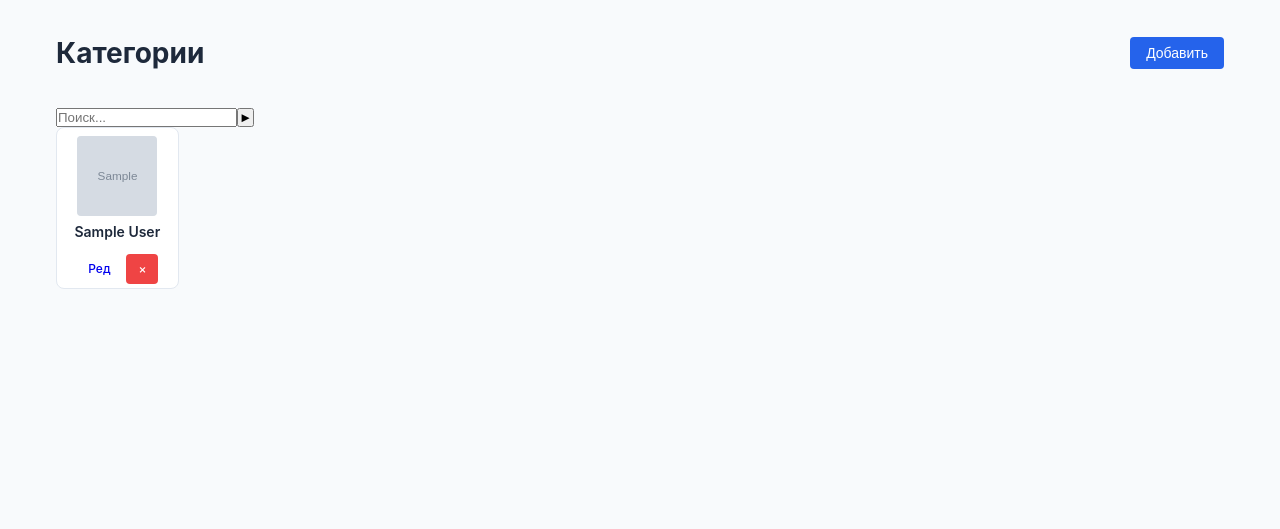
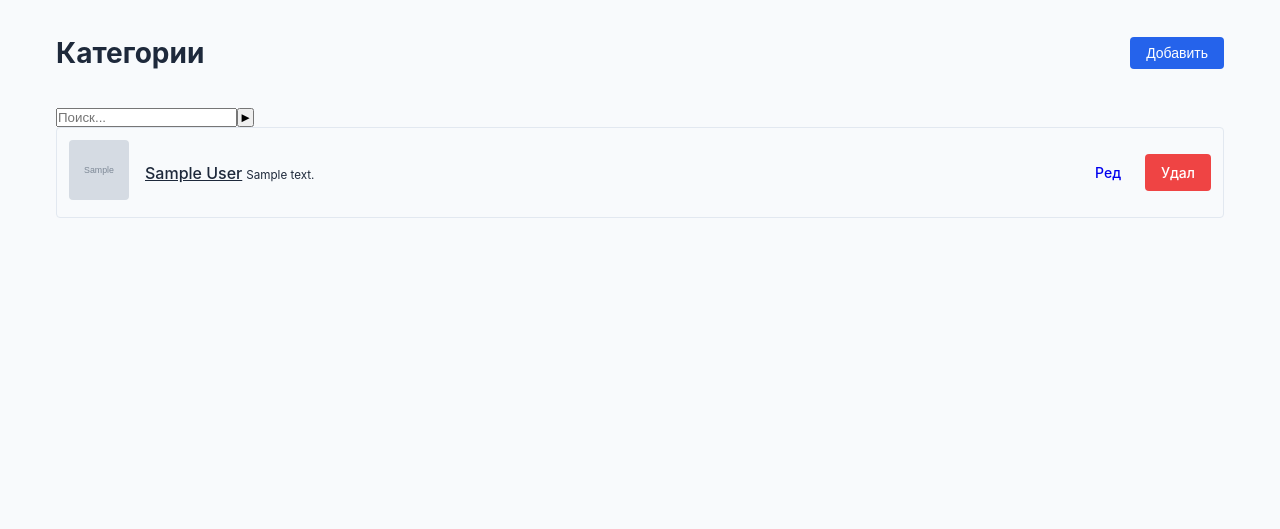
Before and after one commit to TagirovAlex/TokenManager, a Flask app: page /categories in a window 1280 px wide. Shown: the part 64-593 px from the top of the page. Run offline with Flask 3, Linux system fonts and the light colour scheme; tables that the repository leaves empty hold one stand-in row (values such as "Sample post"); grey boxes marked "Sample" are stand-in pictures; parts of the project's set-up code (start-up, migrations or seed data) failed here and were passed over.

Commit message:
Change categories grid to list view for better visibility

```diff
--- a/app/templates/categories.html
+++ b/app/templates/categories.html
@@ -11,20 +11,25 @@
 
 {{ search('web.categories') }}
 
-<div class="category-grid">
+<div class="category-list">
     {% for category in categories %}
-    <div class="category-card">
-        <a href="{{ url_for('web.category_detail', category_id=category.id) }}" class="category-link">
+    <div class="category-item">
+        <a href="{{ url_for('web.category_detail', category_id=category.id) }}">
             {% if category.image_path %}
-            <img src="{{ category.image_path }}" alt="{{ category.display_name }}" class="category-image">
+            <img src="{{ category.image_path }}" alt="{{ category.display_name }}" class="category-thumb">
             {% else %}
             <div class="category-icon">{{ category.icon or '📁' }}</div>
             {% endif %}
-            <div class="category-name">{{ category.display_name }}</div>
         </a>
+        <div class="category-info">
+            <a href="{{ url_for('web.category_detail', category_id=category.id) }}" class="category-name">{{ category.display_name }}</a>
+            {% if category.description %}
+            <small>{{ category.description }}</small>
+            {% endif %}
+        </div>
         <div class="category-actions-mini">
-            <a href="{{ url_for('web.category_edit', category_id=category.id) }}" class="btn btn-xs">Ред</a>
-            <a href="{{ url_for('web.category_delete', category_id=category.id) }}" class="btn btn-xs btn-danger" data-confirm="Удалить?">×</a>
+            <a href="{{ url_for('web.category_edit', category_id=category.id) }}" class="btn btn-sm">Ред</a>
+            <a href="{{ url_for('web.category_delete', category_id=category.id) }}" class="btn btn-sm btn-danger" data-confirm="Удалить?">Удал</a>
         </div>
     </div>
     {% else %}
@@ -72,14 +77,13 @@
 </div>
 
 <style>
-.category-grid{display:grid;grid-template-columns:repeat(auto-fill,minmax(120px,1fr));gap:0.5rem}
-.category-card{padding:0.25rem;text-align:center}
-.category-link{display:block;text-decoration:none;color:inherit;padding:0.25rem;border-radius:0.25rem}
-.category-link:hover{background:var(--border-color)}
-.category-image{width:80px;height:80px;object-fit:cover;border-radius:0.25rem;margin:0 auto}
-.category-icon{width:80px;height:80px;display:flex;align-items:center;justify-content:center;font-size:2rem;margin:0 auto;background:var(--border-color);border-radius:0.25rem}
-.category-name{font-size:0.875rem;white-space:nowrap;overflow:hidden;text-overflow:ellipsis}
-.category-actions-mini{display:flex;justify-content:center;gap:0.25rem;margin-top:0.25rem}
-.btn-xs{padding:0.375rem 0.75rem;font-size:0.75rem}
+.category-list{display:flex;flex-direction:column;gap:0.5rem}
+.category-item{display:flex;align-items:center;gap:1rem;padding:0.75rem;border:1px solid var(--border-color);border-radius:0.25rem}
+.category-item:hover{background:var(--border-color)}
+.category-thumb{width:60px;height:60px;object-fit:cover;border-radius:0.25rem;flex-shrink:0}
+.category-icon{width:60px;height:60px;display:flex;align-items:center;justify-content:center;font-size:1.5rem;flex-shrink:0;background:var(--border-color);border-radius:0.25rem}
+.category-info{flex:1}
+.category-name{font-size:1rem;font-weight:500}
+.category-actions-mini{display:flex;gap:0.5rem}
 </style>
 {% endblock %}
```
